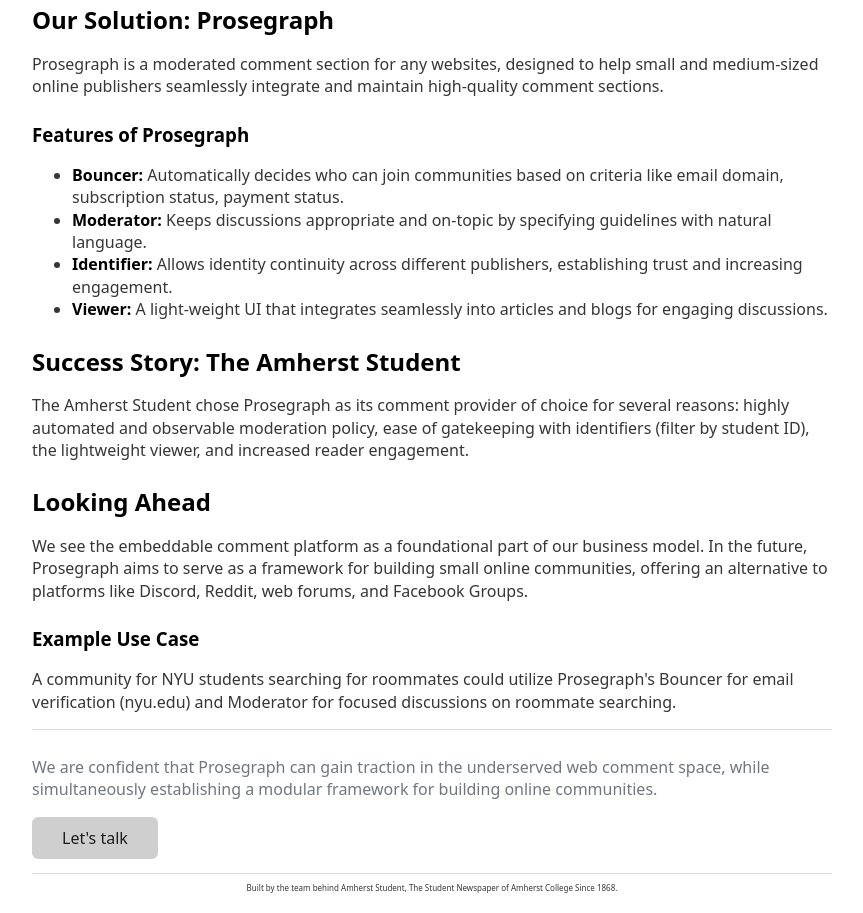
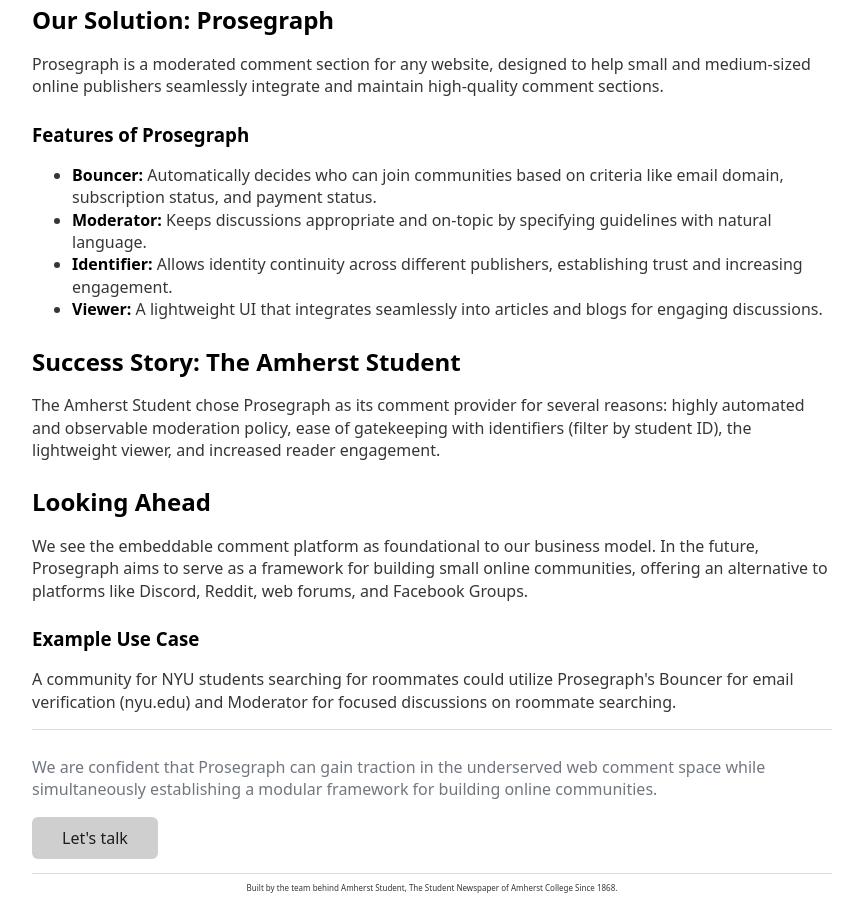
Before and after one commit to Prosegraph/site, a plain HTML site: page index.html in a window 1280 px wide. Shown: the part 841-1754 px from the top of the page, without its empty margins (208-1071 px from the left). Drawn offline with nearby package versions, Linux system fonts and the light colour scheme.

Commit message:
Update index.html

```diff
--- a/index.html
+++ b/index.html
@@ -24,32 +24,32 @@
 
     <section>
         <h2>Our Solution: Prosegraph</h2>
-        <p>Prosegraph is a moderated comment section for any websites, designed to help small and medium-sized online publishers seamlessly integrate and maintain high-quality comment sections.</p>
+        <p>Prosegraph is a moderated comment section for any website, designed to help small and medium-sized online publishers seamlessly integrate and maintain high-quality comment sections.</p>
 
         <h3>Features of Prosegraph</h3>
         <ul>
-            <li><strong>Bouncer:</strong> Automatically decides who can join communities based on criteria like email domain, subscription status, payment status.</li>
+            <li><strong>Bouncer:</strong> Automatically decides who can join communities based on criteria like email domain, subscription status, and payment status.</li>
             <li><strong>Moderator:</strong> Keeps discussions appropriate and on-topic by specifying guidelines with natural language.</li>
             <li><strong>Identifier:</strong> Allows identity continuity across different publishers, establishing trust and increasing engagement.</li>
-            <li><strong>Viewer:</strong> A light-weight UI that integrates seamlessly into articles and blogs for engaging discussions.</li>
+            <li><strong>Viewer:</strong> A lightweight UI that integrates seamlessly into articles and blogs for engaging discussions.</li>
         </ul>
     </section>
 
     <section>
         <h2>Success Story: The Amherst Student</h2>
-        <p>The Amherst Student chose Prosegraph as its comment provider of choice for several reasons: highly automated and observable moderation policy, ease of gatekeeping with identifiers (filter by student ID), the lightweight viewer, and increased reader engagement.</p>
+        <p>The Amherst Student chose Prosegraph as its comment provider for several reasons: highly automated and observable moderation policy, ease of gatekeeping with identifiers (filter by student ID), the lightweight viewer, and increased reader engagement.</p>
     </section>
 
     <section>
         <h2>Looking Ahead</h2>
-        <p>We see the embeddable comment platform as a foundational part of our business model. In the future, Prosegraph aims to serve as a framework for building small online communities, offering an alternative to platforms like Discord, Reddit, web forums, and Facebook Groups.</p>
+        <p>We see the embeddable comment platform as foundational to our business model. In the future, Prosegraph aims to serve as a framework for building small online communities, offering an alternative to platforms like Discord, Reddit, web forums, and Facebook Groups.</p>
 
         <h3>Example Use Case</h3>
         <p>A community for NYU students searching for roommates could utilize Prosegraph's Bouncer for email verification (nyu.edu) and Moderator for focused discussions on roommate searching.</p>
     </section>
 
     <footer>
-        <p>We are confident that Prosegraph can gain traction in the underserved web comment space, while simultaneously establishing a modular framework for building online communities.</p>
+        <p>We are confident that Prosegraph can gain traction in the underserved web comment space while simultaneously establishing a modular framework for building online communities.</p>
     </footer>
     <section>
     <a><button href="https://google.com">Let's talk</button></a>
```
